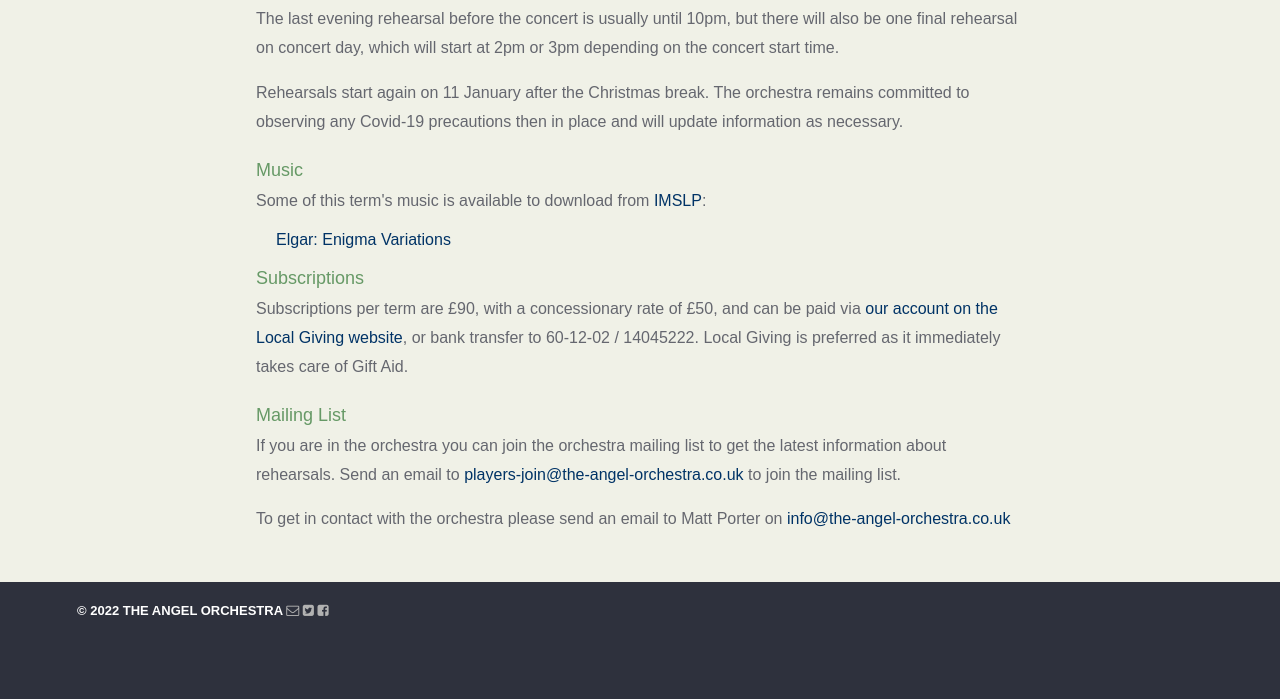
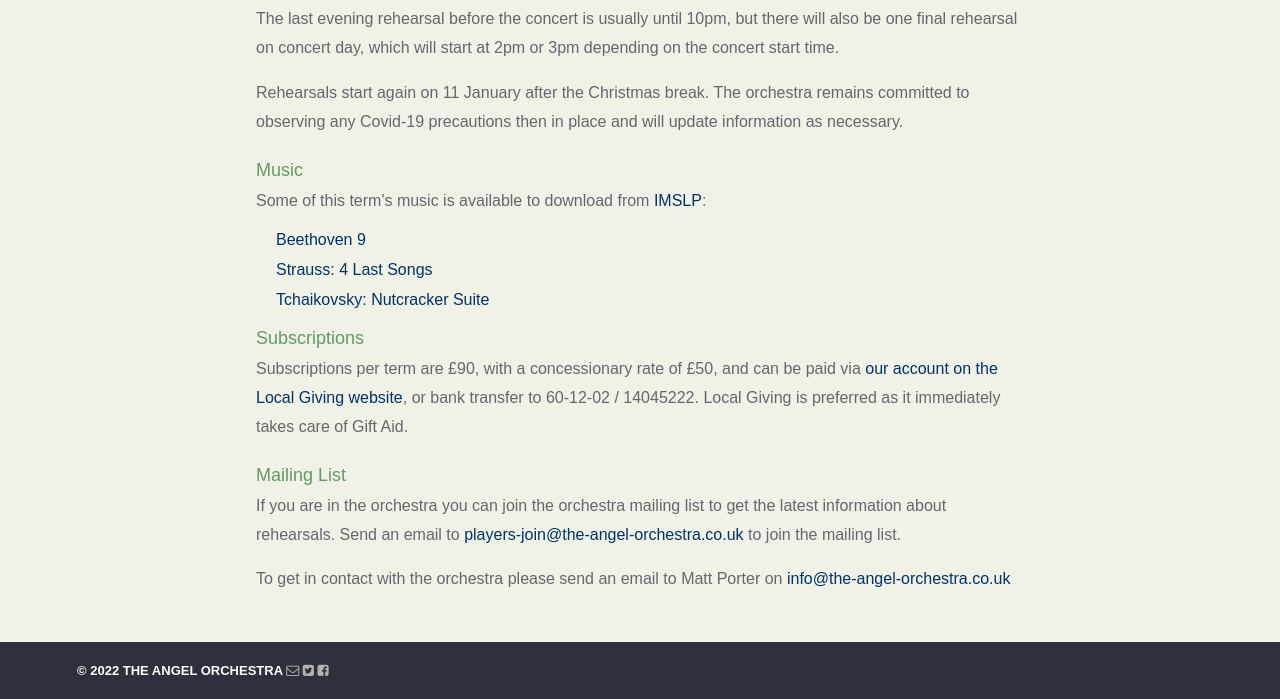
Before and after one commit to the-angel-orchestra/the-angel-orchestra.github.io, a Jekyll site: the page built from rehearsals/index.html, in a window 1280 px wide and 900 px high, scrolled down 813 px, cut to the strip 201-900 px from the top of the window. Built offline with Jekyll 4.4.1, drawn with Linux system fonts in a browser that asks for light colours; nearby versions of some CDN libraries; some web fonts are replaced; before the commit the page ends 1653 px from its top, so only the background shows below that.

Commit message:
Updates content

```diff
--- a/_includes/imslp.html
+++ b/_includes/imslp.html
@@ -1 +1,5 @@
-<li><a href="https://imslp.org/wiki/Variations_on_an_Original_Theme_'Enigma'%2C_Op.36_(Elgar%2C_Edward)">Elgar: Enigma Variations</a></li>
+<li><a href="https://imslp.org/wiki/Symphony_No.9%2C_Op.125_(Beethoven%2C_Ludwig_van)">Beethoven 9</a></li>
+
+<li><a href="https://imslp.org/wiki/4_Letzte_Lieder%2C_TrV_296_(Strauss%2C_Richard)">Strauss: 4 Last Songs</a></li>
+
+<li><a href="https://imslp.org/wiki/The_Nutcracker_(suite)%2C_Op.71a_(Tchaikovsky%2C_Pyotr)">Tchaikovsky: Nutcracker Suite</a></li>
```
